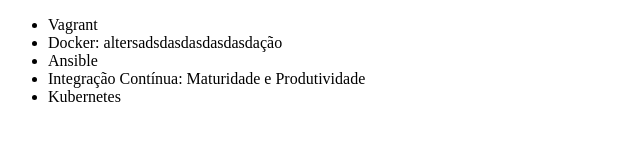
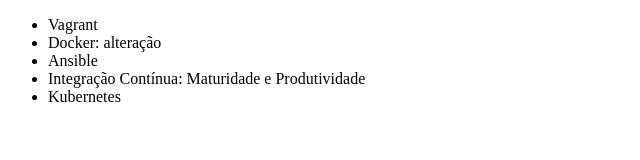
Before and after one commit to ivanforner/alura-git, a plain HTML site: page index.html in a window 1280 px wide. Shown: the whole page, without its empty margins (0-640 px from the left). Drawn offline with Linux system fonts and the light colour scheme.

Commit message:
Revert "mudando o nome do curso"
This reverts commit 57b67cd468ee0c107fc9830adc193cc995a7cad6.

```diff
--- a/index.html
+++ b/index.html
@@ -7,7 +7,7 @@
 <body>
     <ul>
         <li>Vagrant</li>
-        <li>Docker: altersadsdasdasdasdasdação</li>
+        <li>Docker: alteração</li>
         <li>Ansible</li>
         <li>Integração Contínua: Maturidade e Produtividade</li>
         <li>Kubernetes</li>
```
